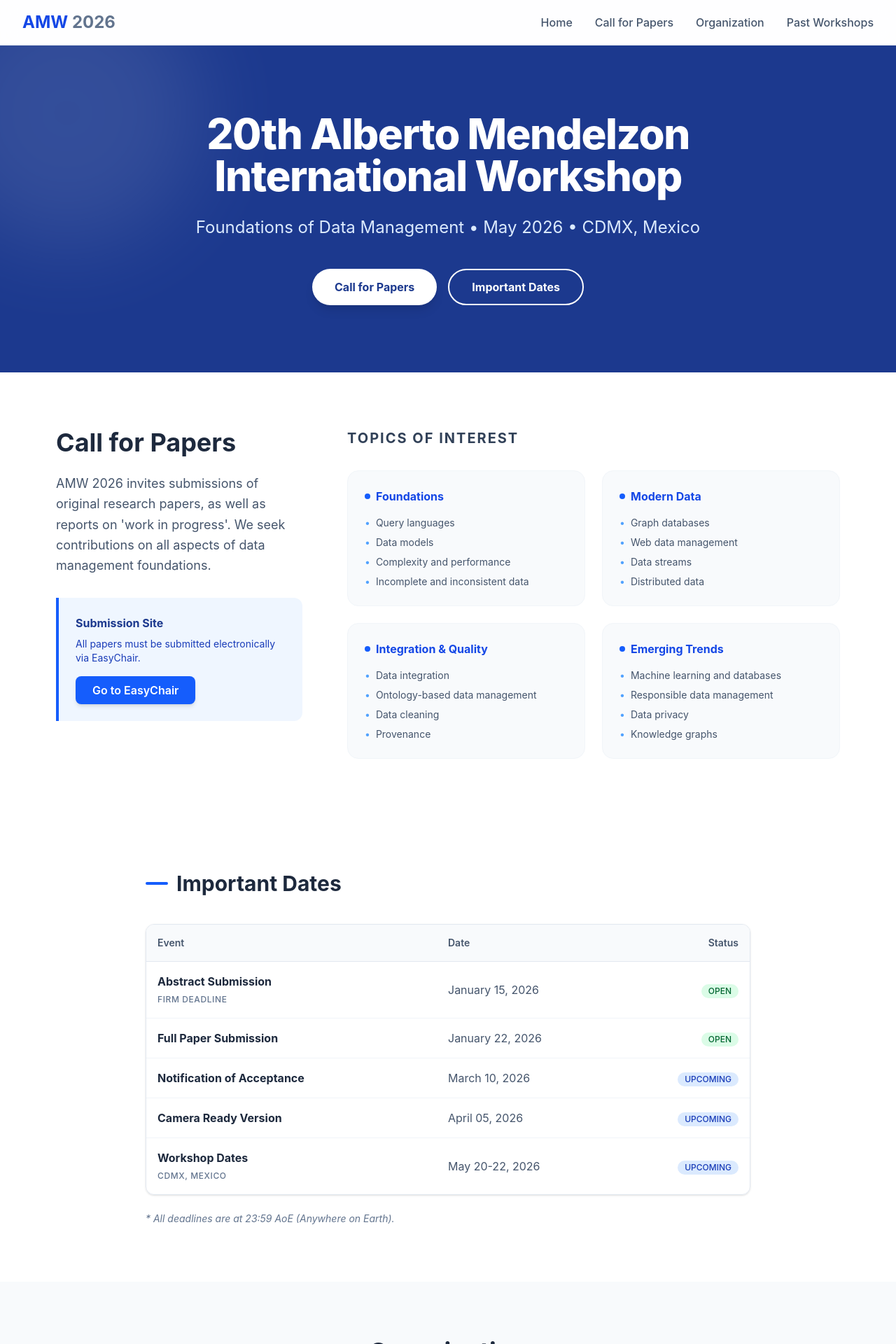
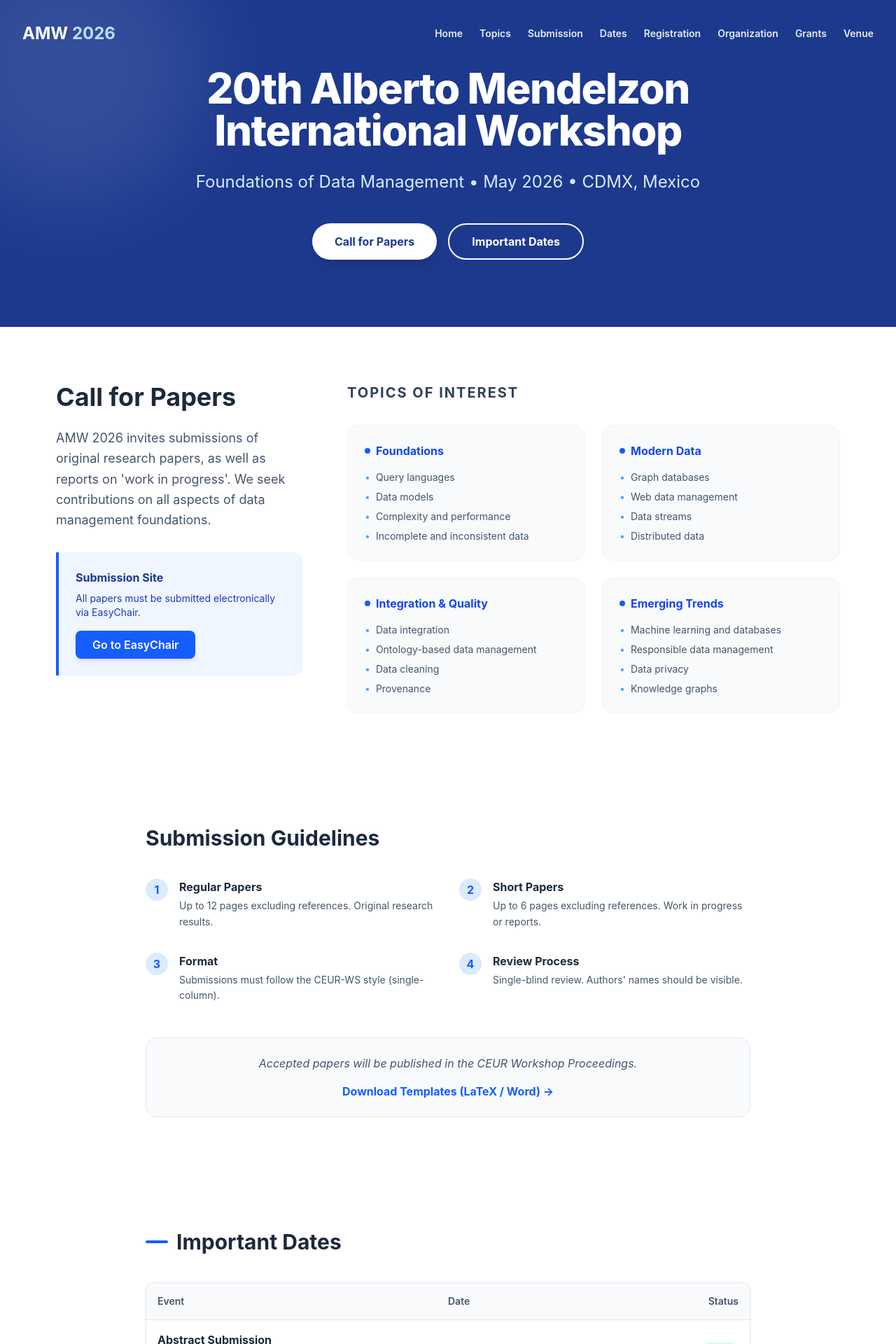
Before and after one commit to Karen616e/AMW2026, a React (Vite) app in the folder amw2026/: page / in a window 1280 px wide. Shown: the top 1920 px of the page at 70% size. Built offline with nearby package versions, Linux system fonts and the light colour scheme.

Commit message:
Más headers
+ Grants
+ header ahora es sticky

```diff
--- a/amw2026/src/App.jsx
+++ b/amw2026/src/App.jsx
@@ -1,33 +1,41 @@
 import Navbar from './components/layout/Navbar';
 import Hero from './components/home/Hero';
+import CallForPapers from './components/home/CallForPapers';
+import Submission from './components/home/Submission';
 import DatesTable from './components/home/DatesTable';
+import Registration from './components/home/Registration';
 import Committee from './components/home/Committee';
-import CallForPapers from './components/home/CallForPapers';
 import Venue from './components/home/Venue';
+import Sponsors from './components/home/Sponsors';
+import Footer from './components/layout/Footer';
+import Grants from './components/home/Grants';
 
 function App() {
   return (
-    <div className="min-h-screen bg-slate-50 text-slate-900 font-sans scroll-smooth">
+    // Agregamos scroll-smooth aquí también por seguridad
+    <div className="min-h-screen bg-white text-slate-900 font-sans scroll-smooth">
+
       <Navbar />
+
       <main>
+        {/* Sección Hero con ID para el scroll */}
+        <div id="home">
           <Hero />
+        </div>
+
+        {/* El flujo lógico de un sitio de Workshop */}
         <CallForPapers />
+        <Submission />
         <DatesTable />
+        <Registration />
+        <Grants/>
         <Committee />
         <Venue />
+        <Sponsors />
+      </main>
 
-    </main>
-    <footer className="bg-slate-900 text-white py-12 px-4 text-center">
-    <div className="max-w-4xl mx-auto">
-    <p className="font-bold text-lg mb-2">AMW 2026</p>
-    <p className="text-slate-400 text-sm">
-    20th Alberto Mendelzon International Workshop on Foundations of Data Management
-    </p>
-    <div className="mt-6 border-t border-slate-800 pt-6 text-slate-500 text-xs">
-    © 2026 CDMX, México. Renovación diseñada con React + Tailwind CSS.
-    </div>
-    </div>
-    </footer>
+      <Footer />
+
     </div>
   );
 }
--- /dev/null
+++ b/amw2026/src/components/home/Grants.jsx
@@ -0,0 +1,24 @@
+const Grants = () => {
+  return (
+    <section id="grants" className="py-20 bg-slate-50">
+      <div className="max-w-4xl mx-auto px-4 text-center">
+        <h2 className="text-3xl font-bold text-slate-800 mb-6">Student Grants</h2>
+        <p className="text-slate-600 mb-8 leading-relaxed text-lg">
+          To support the participation of the next generation of researchers, a limited number of
+          travel grants will be available for students who are co-authors of accepted papers.
+          These grants aim to cover registration fees and contribute toward travel expenses to **Mexico City**.
+        </p>
+        <div className="inline-flex flex-col sm:flex-row gap-4">
+          <button className="bg-blue-600 text-white px-8 py-3 rounded-full font-bold hover:bg-blue-700 transition-all shadow-lg">
+            Apply for a Grant
+          </button>
+          <a href="#registration" className="text-blue-600 font-semibold py-3 px-8 hover:underline">
+            View Registration Details
+          </a>
+        </div>
+      </div>
+    </section>
+  );
+};
+
+export default Grants;
--- /dev/null
+++ b/amw2026/src/components/home/Registration.jsx
@@ -0,0 +1,38 @@
+import { registrationFees } from '../../data/registration';
+
+const Registration = () => {
+  return (
+    <section id="registration" className="py-20 bg-white">
+      <div className="max-w-4xl mx-auto px-4">
+        <h2 className="text-3xl font-bold text-slate-800 mb-8">Registration</h2>
+        <div className="overflow-hidden rounded-2xl border border-slate-200 shadow-sm">
+          <table className="w-full text-left border-collapse">
+            <thead className="bg-slate-50 border-b border-slate-200">
+              <tr>
+                <th className="p-4 font-bold text-slate-700">Fee Category</th>
+                <th className="p-4 font-bold text-slate-700">Students</th>
+                <th className="p-4 font-bold text-slate-700">Regular</th>
+              </tr>
+            </thead>
+            <tbody className="divide-y divide-slate-100">
+              {registrationFees.map((fee, i) => (
+                <tr key={i} className="hover:bg-blue-50/30 transition-colors">
+                  <td className="p-4 text-slate-600 font-medium">{fee.type}</td>
+                  <td className="p-4 text-blue-600 font-bold">{fee.student}</td>
+                  <td className="p-4 text-slate-800 font-bold">{fee.regular}</td>
+                </tr>
+              ))}
+            </tbody>
+          </table>
+        </div>
+        <div className="mt-6 p-4 bg-amber-50 rounded-xl border border-amber-100">
+          <p className="text-amber-800 text-sm">
+            <strong>Note:</strong> Registration includes access to all sessions, coffee breaks, and the gala dinner.
+          </p>
+        </div>
+      </div>
+    </section>
+  );
+};
+
+export default Registration;
--- /dev/null
+++ b/amw2026/src/components/home/Sponsors.jsx
@@ -0,0 +1,24 @@
+const Sponsors = () => {
+  const sponsors = [
+    { name: "UNAM", logo: "https://via.placeholder.com/150x80?text=UNAM" },
+    { name: "Sede 2026", logo: "https://via.placeholder.com/150x80?text=Sede" },
+    { name: "Funding Org", logo: "https://via.placeholder.com/150x80?text=Sponsor" }
+  ];
+
+  return (
+    <section className="py-16 bg-slate-50 border-t border-slate-100">
+      <div className="max-w-5xl mx-auto px-4">
+        <p className="text-center text-slate-400 font-semibold uppercase tracking-widest text-xs mb-8">
+          Supported by
+        </p>
+        <div className="flex flex-wrap justify-center items-center gap-12 opacity-60 hover:opacity-100 transition-opacity">
+          {sponsors.map((s, i) => (
+            <img key={i} src={s.logo} alt={s.name} className="h-12 grayscale hover:grayscale-0 transition-all" />
+          ))}
+        </div>
+      </div>
+    </section>
+  );
+};
+
+export default Sponsors;
--- /dev/null
+++ b/amw2026/src/components/home/Submission.jsx
@@ -0,0 +1,39 @@
+const Submission = () => {
+  const guidelines = [
+    { title: "Regular Papers", detail: "Up to 12 pages excluding references. Original research results." },
+    { title: "Short Papers", detail: "Up to 6 pages excluding references. Work in progress or reports." },
+    { title: "Format", detail: "Submissions must follow the CEUR-WS style (single-column)." },
+    { title: "Review Process", detail: "Single-blind review. Authors' names should be visible." }
+  ];
+
+  return (
+    <section id="submission" className="py-20 bg-white">
+      <div className="max-w-4xl mx-auto px-4">
+        <h2 className="text-3xl font-bold text-slate-800 mb-10">Submission Guidelines</h2>
+        <div className="grid grid-cols-1 md:grid-cols-2 gap-8">
+          {guidelines.map((g, i) => (
+            <div key={i} className="flex gap-4">
+              <div className="flex-shrink-0 w-8 h-8 bg-blue-100 text-blue-600 rounded-full flex items-center justify-center font-bold">
+                {i + 1}
+              </div>
+              <div>
+                <h4 className="font-bold text-slate-800 mb-1">{g.title}</h4>
+                <p className="text-slate-600 text-sm leading-relaxed">{g.detail}</p>
+              </div>
+            </div>
+          ))}
+        </div>
+        <div className="mt-12 p-6 bg-slate-50 rounded-2xl border border-slate-200 text-center">
+          <p className="text-slate-600 mb-4 italic">
+            Accepted papers will be published in the CEUR Workshop Proceedings.
+          </p>
+          <a href="#" className="text-blue-600 font-bold hover:text-blue-800 transition-colors">
+            Download Templates (LaTeX / Word) →
+          </a>
+        </div>
+      </div>
+    </section>
+  );
+};
+
+export default Submission;
--- /dev/null
+++ b/amw2026/src/components/layout/Footer.jsx
@@ -0,0 +1,30 @@
+const Footer = () => {
+  const years = [2024, 2023, 2022, 2021, 2020];
+
+  return (
+    <footer className="bg-slate-900 text-slate-300 py-16 px-4">
+      <div className="max-w-6xl mx-auto grid grid-cols-1 md:grid-cols-3 gap-12 text-center md:text-left">
+        <div>
+          <h4 className="text-white font-bold text-xl mb-4">AMW 2026</h4>
+          <p className="text-sm">Foundations of Data Management Workshop in Mexico City.</p>
+        </div>
+        <div>
+          <h4 className="text-white font-bold mb-4">Past Workshops</h4>
+          <div className="flex flex-wrap justify-center md:justify-start gap-4">
+            {years.map(y => (
+              <a key={y} href={`https://amw${y}.github.io/`} className="hover:text-blue-400 transition-colors">
+                AMW {y}
+              </a>
+            ))}
+          </div>
+        </div>
+        <div>
+          <h4 className="text-white font-bold mb-4">Contact</h4>
+          <p className="text-sm">For inquiries: <span className="text-blue-400">amw2026@googlegroups.com</span></p>
+        </div>
+      </div>
+    </footer>
+  );
+};
+
+export default Footer;
--- a/amw2026/src/components/layout/Navbar.jsx
+++ b/amw2026/src/components/layout/Navbar.jsx
@@ -1,31 +1,63 @@
-import { useState } from 'react';
+import { useState, useEffect } from 'react';
 
 const Navbar = () => {
+  const [scrolled, setScrolled] = useState(false);
   const [isOpen, setIsOpen] = useState(false);
 
-    const menuItems = ['Home', 'Call for Papers', 'Organization', 'Past Workshops'];
+  // Efecto para cambiar el estilo del navbar al hacer scroll
+  useEffect(() => {
+    const handleScroll = () => {
+      setScrolled(window.scrollY > 50);
+    };
+    window.addEventListener('scroll', handleScroll);
+    return () => window.removeEventListener('scroll', handleScroll);
+  }, []);
+
+  const menuItems = [
+    { name: 'Home', href: '#home' },
+    { name: 'Topics', href: '#call-for-papers' },
+    { name: 'Submission', href: '#submission' },
+    { name: 'Dates', href: '#dates' },
+    { name: 'Registration', href: '#registration' },
+    { name: 'Organization', href: '#organization' },
+    { name: 'Grants', href: '#grants' },
+    { name: 'Venue', href: '#venue' },
+  ];
 
   return (
-        <nav className="sticky top-0 z-50 bg-white/80 backdrop-blur-md border-b border-slate-200">
+    <nav className={`fixed top-0 w-full z-50 transition-all duration-300 ${
+      scrolled ? 'bg-white/90 backdrop-blur-md shadow-sm py-2' : 'bg-transparent py-4'
+    }`}>
       <div className="max-w-7xl mx-auto px-4 sm:px-6 lg:px-8">
-        <div className="flex justify-between h-16 items-center">
-        <div className="flex-shrink-0 font-bold text-2xl text-blue-700">
-        AMW <span className="text-slate-500">2026</span>
+        <div className="flex justify-between items-center h-16">
+          {/* Logo */}
+          <div className={`font-bold text-2xl transition-colors duration-300 ${
+            scrolled ? 'text-blue-700' : 'text-white'
+          }`}>
+            AMW <span className={scrolled ? 'text-slate-400' : 'text-blue-200'}>2026</span>
           </div>
 
           {/* Desktop Menu */}
-        <div className="hidden md:flex space-x-8">
+          <div className="hidden md:flex space-x-6">
             {menuItems.map((item) => (
-            <a key={item} href={`#${item.toLowerCase().replace(/\s/g, '-')}`}
-            className="text-slate-600 hover:text-blue-600 transition-colors font-medium">
-            {item}
+              <a
+                key={item.name}
+                href={item.href}
+                className={`text-sm font-semibold transition-colors hover:text-blue-500 ${
+                  scrolled ? 'text-slate-600' : 'text-white/90'
+                }`}
+              >
+                {item.name}
               </a>
             ))}
           </div>
 
-        {/* Mobile Button */}
+          {/* Mobile Menu Button */}
           <div className="md:hidden">
-        <button onClick={() => setIsOpen(!isOpen)} className="text-slate-600 p-2">
+            <button
+              onClick={() => setIsOpen(!isOpen)}
+              className={`p-2 rounded-md ${scrolled ? 'text-slate-600' : 'text-white'}`}
+            >
               <svg className="h-6 w-6" fill="none" viewBox="0 0 24 24" stroke="currentColor">
                 <path strokeLinecap="round" strokeLinejoin="round" strokeWidth={2} d={isOpen ? "M6 18L18 6M6 6l12 12" : "M4 6h16M4 12h16m-7 6h7"} />
               </svg>
@@ -34,14 +66,21 @@ const Navbar = () => {
         </div>
       </div>
 
-        {/* Mobile Menu */}
+      {/* Mobile Menu Panel */}
       {isOpen && (
         <div className="md:hidden bg-white border-b border-slate-200 animate-fade-in-down">
+          <div className="px-2 pt-2 pb-3 space-y-1">
             {menuItems.map((item) => (
-                <a key={item} href="#" className="block px-4 py-2 text-slate-600 hover:bg-blue-50">
-                {item}
+              <a
+                key={item.name}
+                href={item.href}
+                onClick={() => setIsOpen(false)}
+                className="block px-3 py-2 text-base font-medium text-slate-600 hover:text-blue-600 hover:bg-slate-50 rounded-md"
+              >
+                {item.name}
               </a>
             ))}
+          </div>
         </div>
       )}
     </nav>
--- /dev/null
+++ b/amw2026/src/data/registration.js
@@ -0,0 +1,5 @@
+export const registrationFees = [
+  { type: "Early Bird (Before March)", student: "$150 USD", regular: "$300 USD" },
+  { type: "Regular (Before May)", student: "$200 USD", regular: "$400 USD" },
+  { type: "On-site", student: "$250 USD", regular: "$500 USD" },
+];
```
Lines whose indentation alone changed are shown as unchanged.
